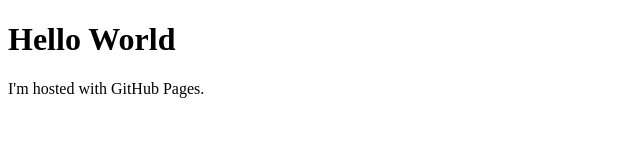
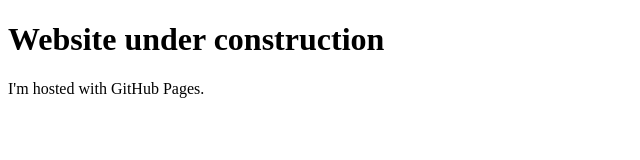
Before and after one commit to antongiannis/antongiannis.github.io, a plain HTML site: page index.html in a window 1280 px wide. Shown: the whole page, without its empty margins (0-640 px from the left). Drawn offline with Linux system fonts and the light colour scheme.

Commit message:
Initial message

```diff
--- a/index.html
+++ b/index.html
@@ -1,7 +1,7 @@
 <!DOCTYPE html>
 <html>
 <body>
-<h1>Hello World</h1>
+<h1>Website under construction</h1>
 <p>I'm hosted with GitHub Pages.</p>
 </body>
 </html>
```
